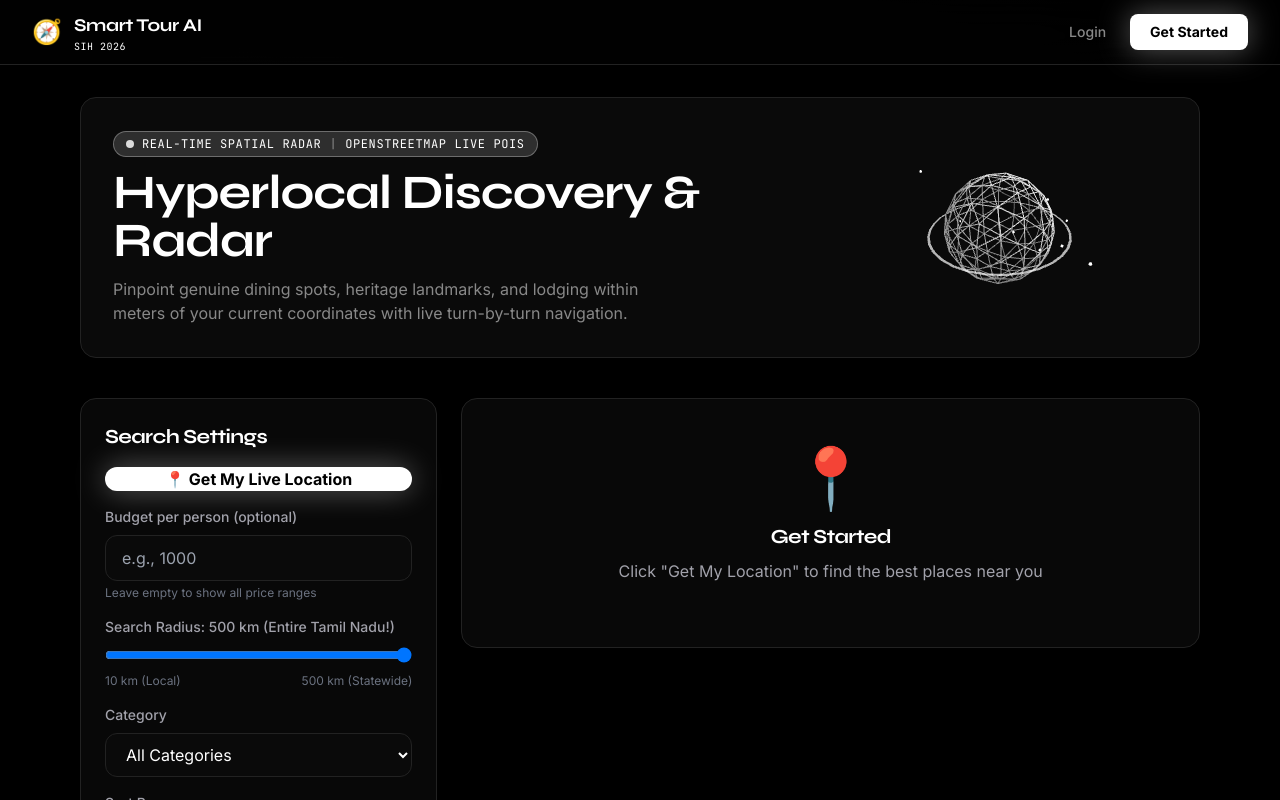
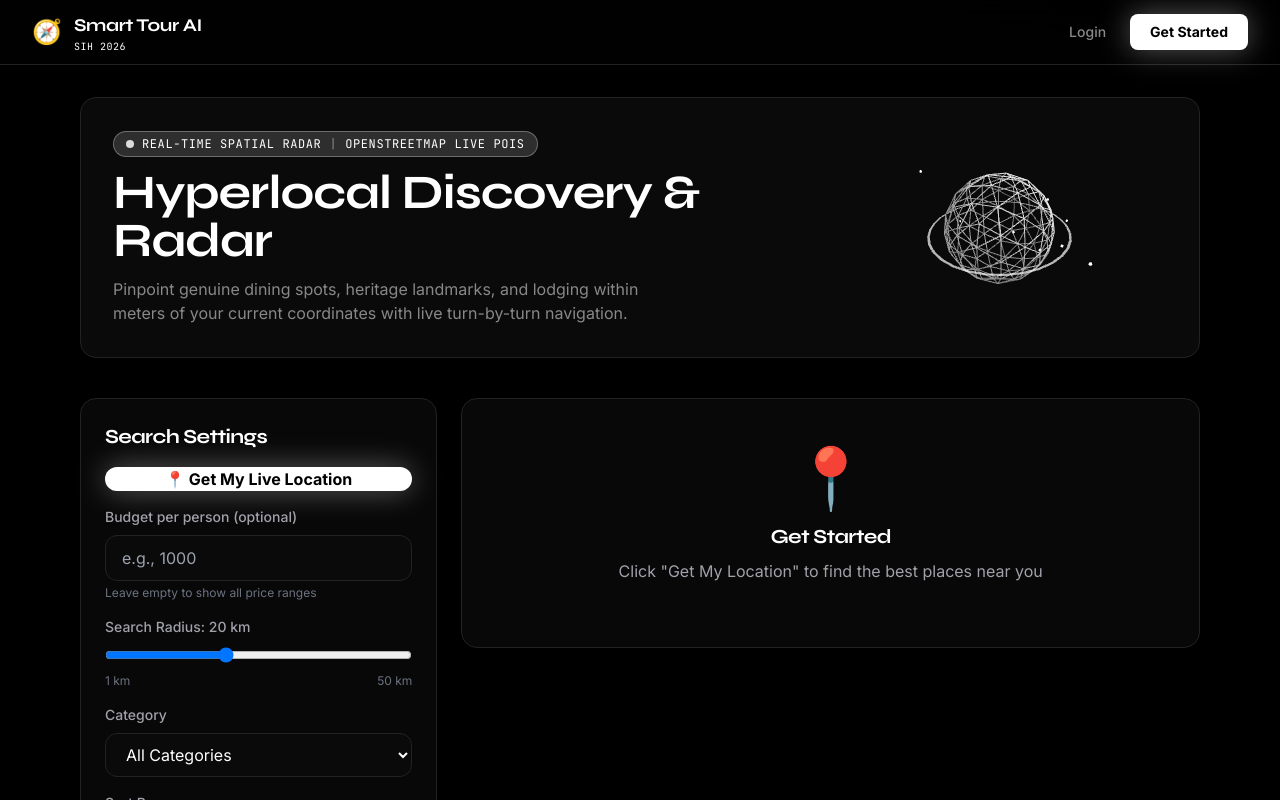
Before and after one commit to Jayadasan777/Tourism-AI, a React (Vite) app in the folder frontend/: page /nearby in a window 1280 px wide. Shown: the top 800 px of the page. Built offline with nearby package versions, Linux system fonts and the light colour scheme; no server answers; a web font is replaced by a local one.

Commit message:
fix: reduce radius to 20km for reliable results - 500km was too large and causing issues

```diff
--- a/frontend/src/pages/NearbyPage.jsx
+++ b/frontend/src/pages/NearbyPage.jsx
@@ -7,7 +7,7 @@ const API_URL = import.meta.env.VITE_API_URL || 'http://localhost:5000/api';
 const NearbyPage = () => {
   const [location, setLocation] = useState(null);
   const [budget, setBudget] = useState('');
-  const [radius, setRadius] = useState(500); // km - Tamil Nadu coverage!
+  const [radius, setRadius] = useState(20); // km
   const [category, setCategory] = useState('all');
   const [sortBy, setSortBy] = useState('distance');
   const [loading, setLoading] = useState(false);
@@ -371,20 +371,20 @@ const NearbyPage = () => {
               {/* Radius */}
               <div className="mb-4">
                 <label className="block text-sm font-medium text-zinc-400 mb-2">
-                  Search Radius: {radius} km {radius >= 500 ? '(Entire Tamil Nadu!)' : ''}
+                  Search Radius: {radius} km
                 </label>
                 <input
                   type="range"
-                  min="10"
-                  max="500"
-                  step="10"
+                  min="1"
+                  max="50"
+                  step="1"
                   value={radius}
                   onChange={(e) => setRadius(parseInt(e.target.value))}
                   className="w-full"
                 />
                 <div className="flex justify-between text-xs text-gray-500 mt-1">
-                  <span>10 km (Local)</span>
-                  <span>500 km (Statewide)</span>
+                  <span>1 km</span>
+                  <span>50 km</span>
                 </div>
               </div>
 
```
Also changed, not shown: 2 other files (tests, documents, lock files or other folders).
